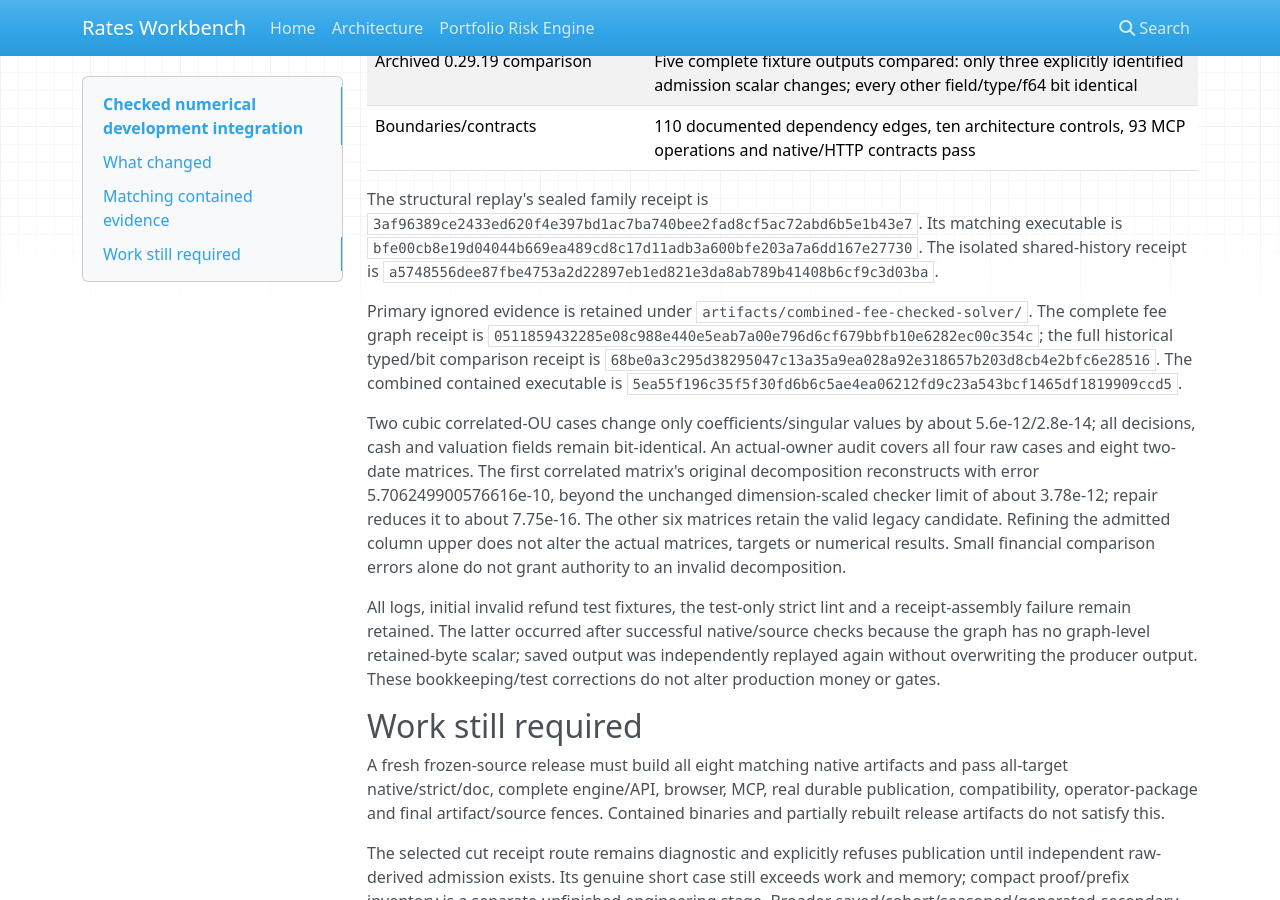
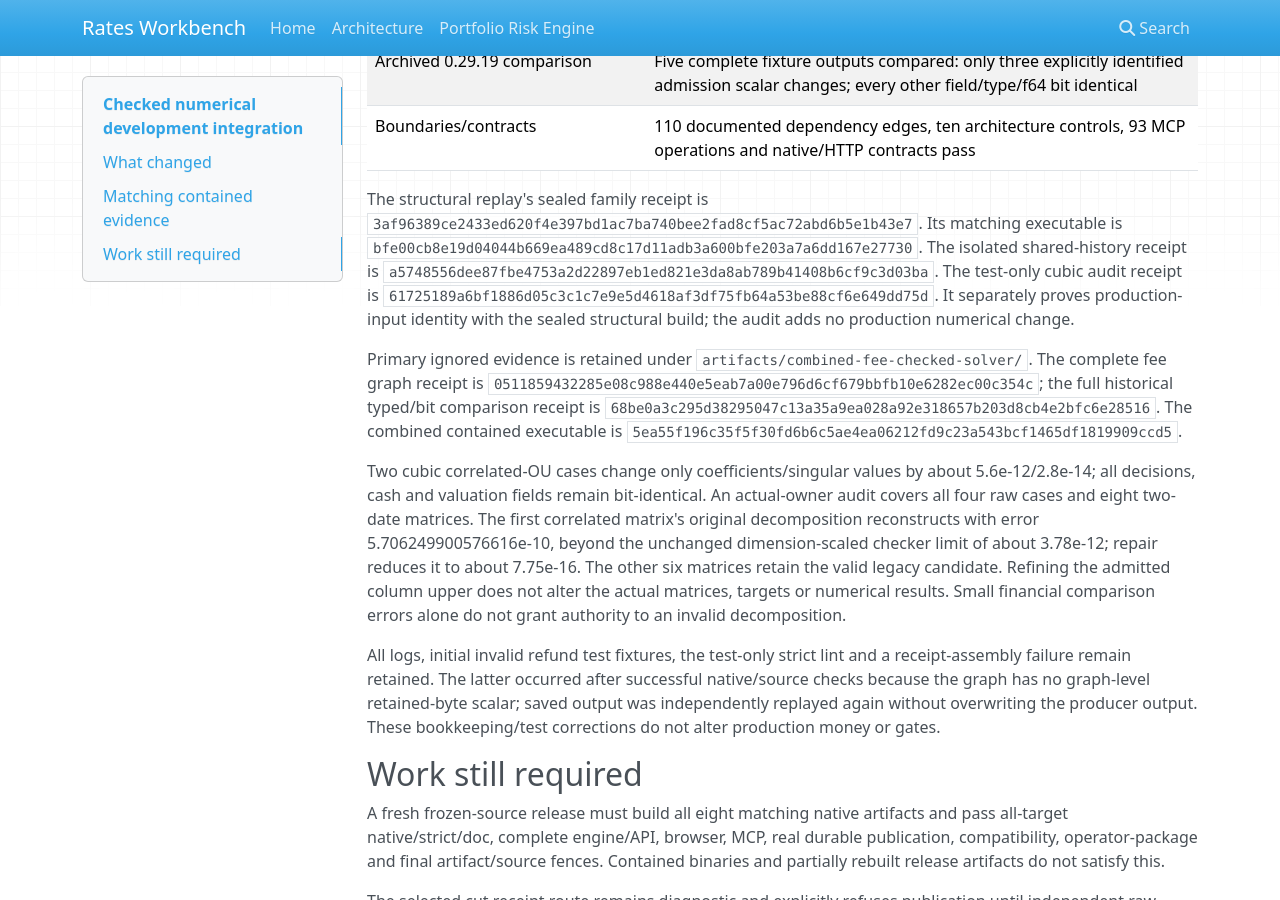
Before and after one commit to beauschwab/model-portfolio-sim, an MkDocs documentation site: the page built from docs/reviews/2026-10-16-checked-numerical-integration.md, in a window 1280 px wide and 900 px high, scrolled down 1288 px. Built offline with MkDocs 1.6.1, drawn with Linux system fonts in a browser that asks for light colours; nearby versions of some CDN libraries.

Commit message:
Pin test-only cubic audit and synchronized model references

```diff
--- a/docs/reviews/2026-10-16-checked-numerical-integration.md
+++ b/docs/reviews/2026-10-16-checked-numerical-integration.md
@@ -43,6 +43,10 @@ Its matching executable is
 `bfe00cb8e19d04044b669ea489cd8c17d11adb3a600bfe203a7a6dd167e27730`.
 The isolated shared-history receipt is
 `a5748556dee87fbe4753a2d22897eb1ed821e3da8ab789b41408b6cf9c3d03ba`.
+The test-only cubic audit receipt is
+`61725189a6bf1886d05c3c1c7e9e5d4618af3df75fb64a53be88cf6e649dd75d`.
+It separately proves production-input identity with the sealed structural build;
+the audit adds no production numerical change.
 
 Primary ignored evidence is retained under
 `artifacts/combined-fee-checked-solver/`. The complete fee graph receipt is
```
Also changed, not shown: 1 other file.
